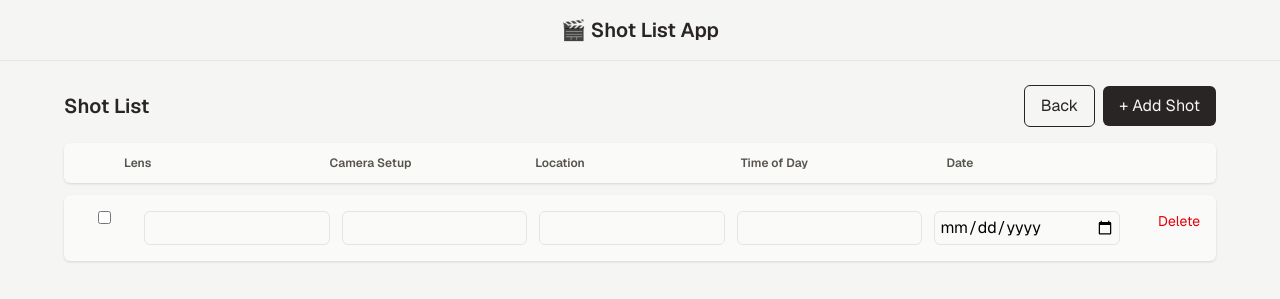
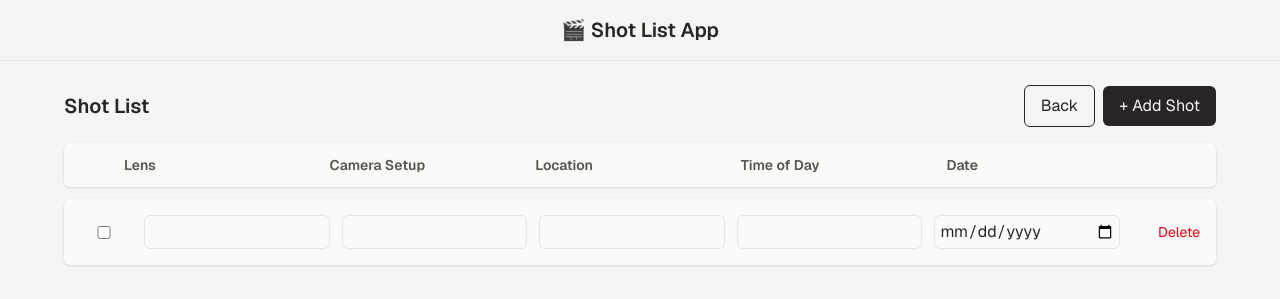
Before and after one commit to shayaankn/shot-list-app, an Angular app: page /shotlist/1 in a window 1280 px wide. Both pictures are taken after a click on the button "+ Add Shot". Shown: the top 299 px of the page. Built offline with nearby package versions, Linux system fonts and the light colour scheme.

Commit message:
shotlist.html: minor styling tweaks

```diff
--- a/src/app/shotlist/shotlist.html
+++ b/src/app/shotlist/shotlist.html
@@ -19,19 +19,19 @@
 
     <div class="flex-1 grid grid-cols-5 gap-3">
       <div>
-        <div class="text-xs text-stone-600 font-semibold">Lens</div>
+        <div class="text-sm text-stone-600 font-semibold">Lens</div>
       </div>
       <div>
-        <div class="text-xs text-stone-600 font-semibold">Camera Setup</div>
+        <div class="text-sm text-stone-600 font-semibold">Camera Setup</div>
       </div>
       <div>
-        <div class="text-xs text-stone-600 font-semibold">Location</div>
+        <div class="text-sm text-stone-600 font-semibold">Location</div>
       </div>
       <div>
-        <div class="text-xs text-stone-600 font-semibold">Time of Day</div>
+        <div class="text-sm text-stone-600 font-semibold">Time of Day</div>
       </div>
       <div>
-        <div class="text-xs text-stone-600 font-semibold">Date</div>
+        <div class="text-sm text-stone-600 font-semibold">Date</div>
       </div>
     </div>
 
@@ -42,30 +42,30 @@
 
   <div class="space-y-4">
     <div *ngFor="let shot of shots; let i = index" class="bg-stone-50 shadow rounded-md flex items-start space-x-4 p-4" [class.opacity-50]="shot.completed">
-      <div class="flex flex-col items-center w-12">
+      <div class="flex flex-col self-center w-12">
         <input type="checkbox" [(ngModel)]="shot.completed" (change)="saveShots()" />
         <!-- <div class="text-xs text-gray-500 mt-2">#{{ i + 1 }}</div> -->
       </div>
 
       <div class="flex-1 grid grid-cols-5 gap-3">
         <div>
-          <input [(ngModel)]="shot.lens" class="border border-stone-200 hover:border-stone-400 rounded-md w-full p-1" />
+          <input [(ngModel)]="shot.lens" class="text-stone-800 border border-stone-200 hover:border-stone-400 rounded-md w-full p-1" />
         </div>
         <div>
-          <input [(ngModel)]="shot.cameraSetup" class="border border-stone-200 hover:border-stone-400 rounded-md w-full p-1" />
+          <input [(ngModel)]="shot.cameraSetup" class="text-stone-800 border border-stone-200 hover:border-stone-400 rounded-md w-full p-1" />
         </div>
         <div>
-          <input [(ngModel)]="shot.location" class="border border-stone-200 hover:border-stone-400 rounded-md w-full p-1" />
+          <input [(ngModel)]="shot.location" class="text-stone-800 border border-stone-200 hover:border-stone-400 rounded-md w-full p-1" />
         </div>
         <div>
-          <input [(ngModel)]="shot.timeOfDay" class="border border-stone-200 hover:border-stone-400 rounded-md w-full p-1" />
+          <input [(ngModel)]="shot.timeOfDay" class="text-stone-800 border border-stone-200 hover:border-stone-400 rounded-md w-full p-1" />
         </div>
         <div>
-          <input [(ngModel)]="shot.date" type="date" class="border border-stone-200 hover:border-stone-400 rounded-md w-full p-1" />
+          <input [(ngModel)]="shot.date" type="date" class="text-stone-800 border border-stone-200 hover:border-stone-400 rounded-md w-full p-1" />
         </div>
       </div>
 
-      <div class="flex flex-col align-center items-end space-y-2 w-16">
+      <div class="flex flex-col self-center items-end space-y-2 w-16">
         <button (click)="removeShot(i)" class="text-sm text-red-600 hover:underline cursor-pointer">Delete</button>
       </div>
     </div>
```
